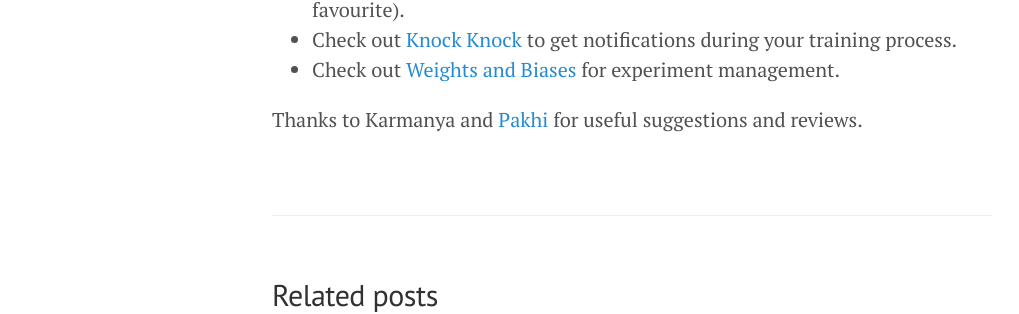
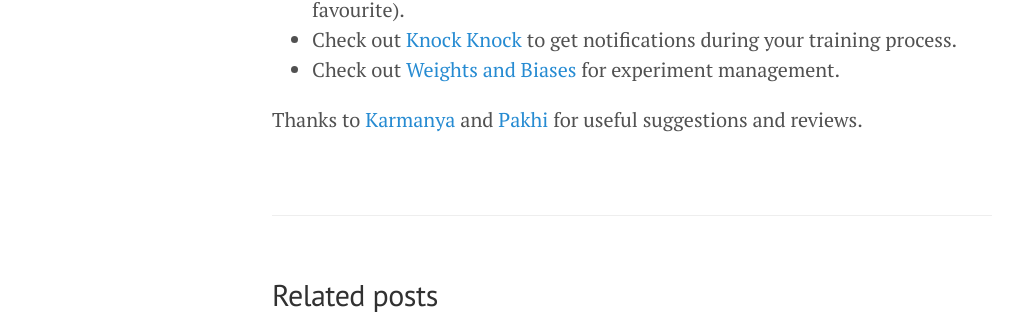
Before and after one commit to mohitsharma29/mohitsharma29.github.io.old, a Jekyll site: the page built from _posts/2020-09-12-server.md, in a window 1280 px wide and 900 px high, scrolled down 2363 px. Shown: the part 444-758 px from the top of the window, without its empty margins (8-1027 px from the left). Built offline with Jekyll 4.4.1, drawn with Linux system fonts in a browser that asks for light colours; part of the change alters nothing that is shown.

```diff
--- a/_posts/2020-09-12-server.md
+++ b/_posts/2020-09-12-server.md
@@ -47,4 +47,4 @@ A lot of new members often ask around everyone about how to work with servers. I
 - Check out [Knock Knock](https://github.com/huggingface/knockknock) to get notifications during your training process.
 - Check out [Weights and Biases](https://www.wandb.com/) for experiment management.
 
-Thanks to Karmanya and [Pakhi](https://www.linkedin.com/in/pakhi-bamdev/) for useful suggestions and reviews.
+Thanks to [Karmanya](https://twitter.com/karmanya) and [Pakhi](https://www.linkedin.com/in/pakhi-bamdev/) for useful suggestions and reviews.
```
